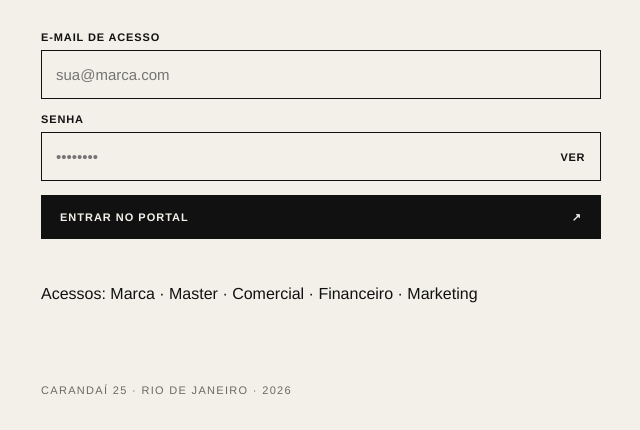
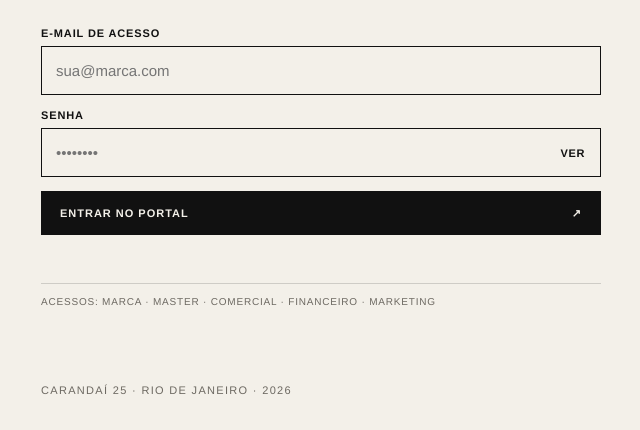
Before and after one commit to carandai25financeiro/carandai25-portal, a website: page public/index.html in a window 1280 px wide. Shown: the part 370-800 px from the top of the page, without its empty margins (283-923 px from the left). Drawn offline with Linux system fonts and the light colour scheme; no server answers.

Commit message:
style: identificar perfis na tela de entrada

```diff
--- a/public/styles.css
+++ b/public/styles.css
@@ -40,6 +40,7 @@ a{color:inherit}
 .login-form input,.field input,.field select,.field textarea{width:100%;border:1px solid var(--ink);background:transparent;padding:15px 14px;outline:none;border-radius:0;font-size:15px;letter-spacing:0;text-transform:none;font-weight:400}
 .login-form input:focus,.field input:focus,.field select:focus,.field textarea:focus{box-shadow:inset 0 0 0 2px var(--blue);border-color:var(--blue)}
 .form-message{min-height:18px;font-size:12px;color:var(--red)}
+.login-access-note{font-size:10px;letter-spacing:.08em;text-transform:uppercase;color:var(--muted);border-top:1px solid var(--line);padding-top:12px;margin-top:2px}
 .demo-help{margin-top:12px;max-width:560px;border-top:1px solid var(--line);padding-top:12px;color:var(--muted);font-size:12px}
 .demo-help summary{cursor:pointer;font-weight:700;color:var(--ink)}
 .demo-help p{line-height:1.65}
```
